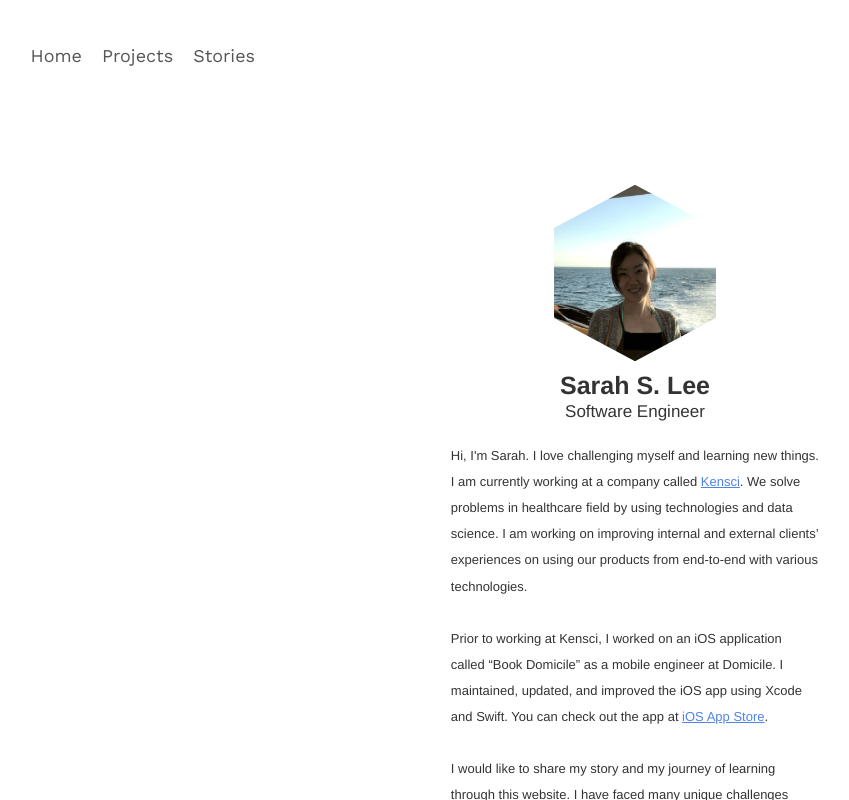
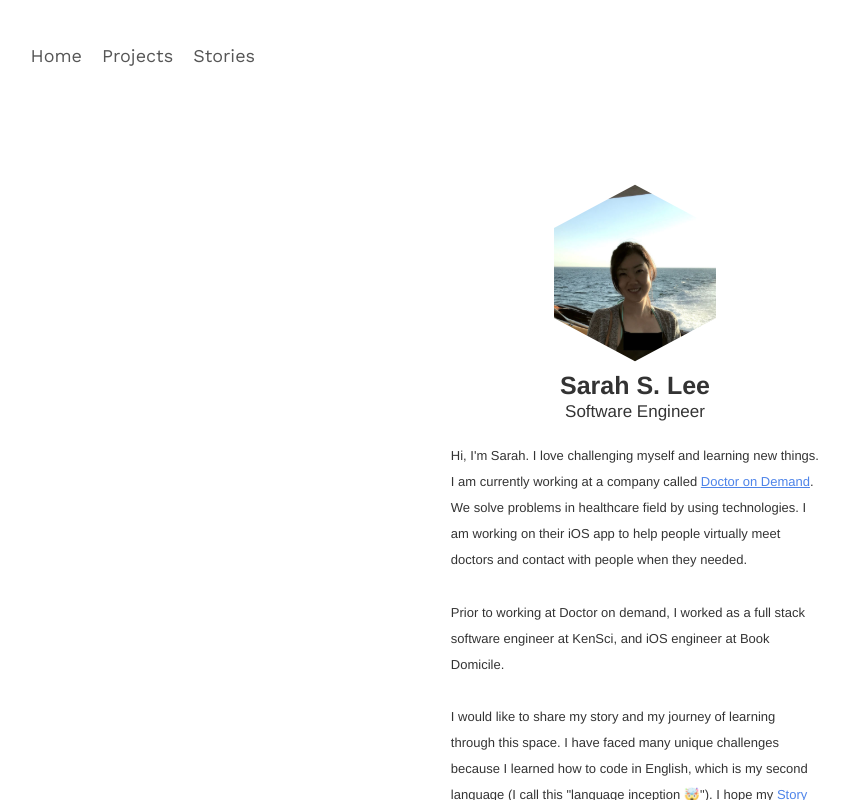
Before and after one commit to sarahselee223/my_blog, a Gatsby site: page / in a window 1280 px wide. Both pictures are taken after a click on the icon 640 px from the left and 273 px from the top of the page. Shown: the top 800 px of the page, without its empty margins (5-854 px from the left). Built offline with nearby package versions, Linux system fonts and the light colour scheme; Gatsby itself is replaced by a stand-in of ours; a web font is replaced by a local one.

Commit message:
update intro

```diff
--- a/src/components/landing.js
+++ b/src/components/landing.js
@@ -44,9 +44,9 @@ class Landing extends Component {
     content = () => {
         return (
             <>
-                <p> Hi, I'm Sarah. I love challenging myself and learning new things. I am currently working at a company called <a className={styles.linkFont} href="https://www.kensci.com/">Kensci</a>. We solve problems in healthcare field by using technologies and data science. I am working on improving internal and external clients’ experiences on using our products from end-to-end with various technologies. </p>
-                <p> Prior to working at Kensci, I worked on an iOS application called “Book Domicile” as a mobile engineer at Domicile. I maintained, updated, and improved the iOS app using Xcode and Swift. You can check out the app at <a className={styles.linkFont} href="https://apps.apple.com/us/app/book-domicile/id1372934088">iOS App Store</a>. </p>
-                <p> I would like to share my story and my journey of learning through this website. I have faced many unique challenges because I learned how to code in English, which is my second language (I call this "language inception 🤯"). I hope my <Link to="/stories/" className={styles.linkFont}>Story</Link> can be helpful to anyone who is facing similar challenges! :)</p>
+                <p> Hi, I'm Sarah. I love challenging myself and learning new things. I am currently working at a company called <a className={styles.linkFont} href="https://apps.apple.com/us/app/doctor-on-demand/id591981144">Doctor on Demand</a>. We solve problems in healthcare field by using technologies. I am working on their iOS app to help people virtually meet doctors and contact with people when they needed. </p>
+                <p> Prior to working at Doctor on demand, I worked as a full stack software engineer at KenSci, and iOS engineer at Book Domicile. </p>
+                <p> I would like to share my story and my journey of learning through this space. I have faced many unique challenges because I learned how to code in English, which is my second language (I call this "language inception 🤯"). I hope my <Link to="/stories/" className={styles.linkFont}>Story</Link> can be helpful to anyone who is facing similar challenges! :)</p>
             </>
         );
     }
```
